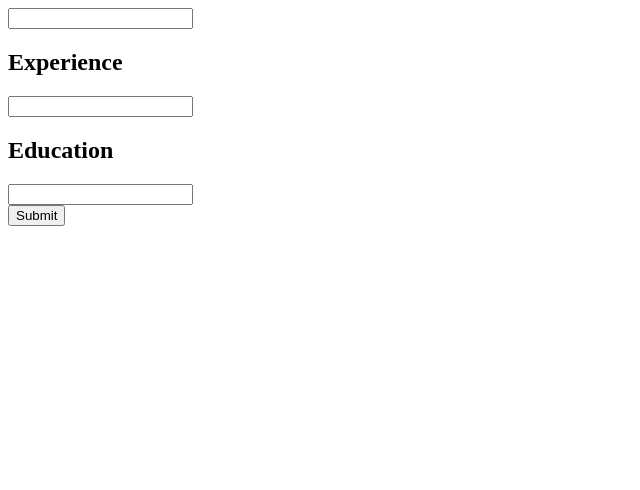
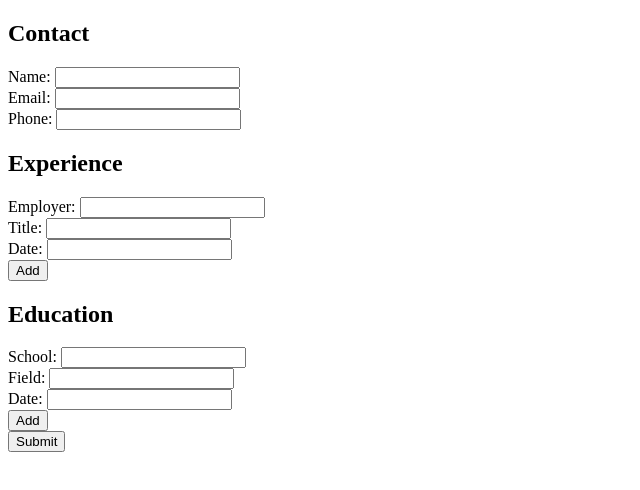
Before and after one commit to blayzeon/cv-project, a React (Create React App) app: page / in a window 1280 px wide. Shown: the top 490 px of the page, without its empty margins (0-640 px from the left). Built offline with nearby package versions, Linux system fonts and the light colour scheme.

Commit message:
create dynamic form for cv

```diff
--- a/src/App.js
+++ b/src/App.js
@@ -1,10 +1,8 @@
-import React from 'react'
-import Form from './components/Form.js'
+import React from "react";
+import Cv from "./components/Cv.js";
 
 function App() {
-  return (
-    <Form />
-  );
+  return <Cv />;
 }
 
 export default App;
--- /dev/null
+++ b/src/components/Cv.js
@@ -0,0 +1,65 @@
+import React, { Component } from "react";
+import FormInput from "./FormInput";
+import MultiForm from "./MultiForm";
+
+class Cv extends Component {
+  state = {};
+
+  handleSubmit = (e) => {
+    e.preventDefault();
+    /* to add */
+  };
+
+  handleChange = (e) => {
+    const newValue = e.target.value;
+    const label = e.target.name;
+    const updated = { [label]: newValue };
+
+    this.setState(updated);
+    console.log(this.state);
+  };
+
+  render() {
+    return (
+      <form onSubmit={this.handleSubmit}>
+        <div>
+          <h2>Contact</h2>
+          <FormInput
+            onChange={this.handleChange}
+            labels={["Name", "Email", "Phone"]}
+          />
+        </div>
+
+        <div>
+          <h2>Experience</h2>
+          <FormInput
+            onChange={this.handleChange}
+            labels={["Employer", "Title", "Date"]}
+          />
+          <MultiForm
+            onChange={this.handleChange}
+            labels={["Employer", "Title", "Date"]}
+          />
+        </div>
+
+        <div>
+          <h2>Education</h2>
+          <FormInput
+            onChange={this.handleChange}
+            labels={["School", "Field", "Date"]}
+          />
+          <MultiForm
+            onChange={this.handleChange}
+            labels={["School", "Field", "Date"]}
+          />
+        </div>
+
+        <div>
+          <button type="submit">Submit</button>
+        </div>
+      </form>
+    );
+  }
+}
+
+export default Cv;
--- a/src/components/Form.js
+++ /dev/null
@@ -1,72 +0,0 @@
-import React, { Component } from 'react'
-
-function Input({prop}) {
-    return <input
-                type="text"
-                placeholder=""
-                name="name"
-                onChange={prop}
-            />
-}
-
-class Form extends Component {
-    constructor() {
-        super();
-        this.state = {
-            current: {
-                name: '',
-                company: '',
-                school: ''
-            },
-            toAdd: {
-                name: '',
-                company: '',
-                school: ''
-            }
-        }
-    }
-
-    handleSubmit = (e) => {
-        e.preventDefault();
-        const old = this.state.current;
-        const newItems = this.state.toAdd;
-        const updated = {...old, ...newItems}
-
-        this.setState({
-            current: updated
-        });
-
-        console.log(this.state.current);
-    }
-
-    handleChange = (e) => {
-        const newValue = e.target.value;
-        const updated = {name: newValue}
-        this.setState({toAdd: updated});
-        console.log(this.state.toAdd);
-    }
-
-    render() {
-        return (
-            <form onSubmit={this.handleSubmit}>
-                <Input prop={this.handleChange}/>
-
-                <div>
-                    <h2>Experience</h2>
-                    <input type="text" placeholder="" />
-                </div>
-
-                <div>
-                    <h2>Education</h2>
-                    <input type="text" placeholder="" />
-                </div>
-
-                <div>
-                    <button type="submit">Submit</button>
-                </div>
-            </form>
-        )
-    }
-}
-
-export default Form;
--- /dev/null
+++ b/src/components/FormInput.js
@@ -0,0 +1,34 @@
+import React, { Component } from "react";
+import { v4 as uuidv4 } from "uuid";
+
+class Input extends Component {
+  render() {
+    const newName = this.props.label + "_" + this.props.uuid;
+    return (
+      <div>
+        <label>{this.props.label}: </label>
+        <input type="text" name={newName} onChange={this.props.onChange} />
+      </div>
+    );
+  }
+}
+
+export default class FormInput extends Component {
+  state = { key: uuidv4() };
+  render() {
+    return (
+      <>
+        {this.props.labels.map((label) => {
+          return (
+            <Input
+              key={label}
+              label={label}
+              onChange={this.props.onChange}
+              uuid={this.state.key}
+            />
+          );
+        })}
+      </>
+    );
+  }
+}
--- /dev/null
+++ b/src/components/MultiForm.js
@@ -0,0 +1,66 @@
+import React, { Component } from "react";
+import FormInput from "./FormInput";
+import { v4 as uuidv4 } from "uuid";
+/*
+
+*/
+
+class Form extends Component {
+  render() {
+    return (
+      <>
+        {this.props.forms.map((key) => {
+          return (
+            <div key={key}>
+              <FormInput
+                onChange={this.props.onChange}
+                labels={this.props.labels}
+              />
+              <button id={key} type="button" onClick={this.props.handleDelete}>
+                Delete
+              </button>
+            </div>
+          );
+        })}
+      </>
+    );
+  }
+}
+
+export default class MultiForm extends Component {
+  state = { forms: [] };
+  handleClick = () => {
+    const forms = this.state.forms;
+    this.setState({ forms: [...forms, uuidv4()] });
+  };
+
+  handleDelete = (e) => {
+    const id = e.target.id;
+    const newForms = [];
+    this.state.forms.forEach((key) => {
+      if (this.state.forms.length === 1) {
+        this.setState({ forms: [] });
+        return;
+      }
+      if (key === id) return;
+      newForms.push(key);
+      this.setState({ forms: newForms });
+    });
+  };
+
+  render() {
+    return (
+      <>
+        <Form
+          onChange={this.props.onChange}
+          labels={this.props.labels}
+          forms={this.state.forms}
+          handleDelete={this.handleDelete}
+        />
+        <button type="button" onClick={this.handleClick}>
+          Add
+        </button>
+      </>
+    );
+  }
+}
```
